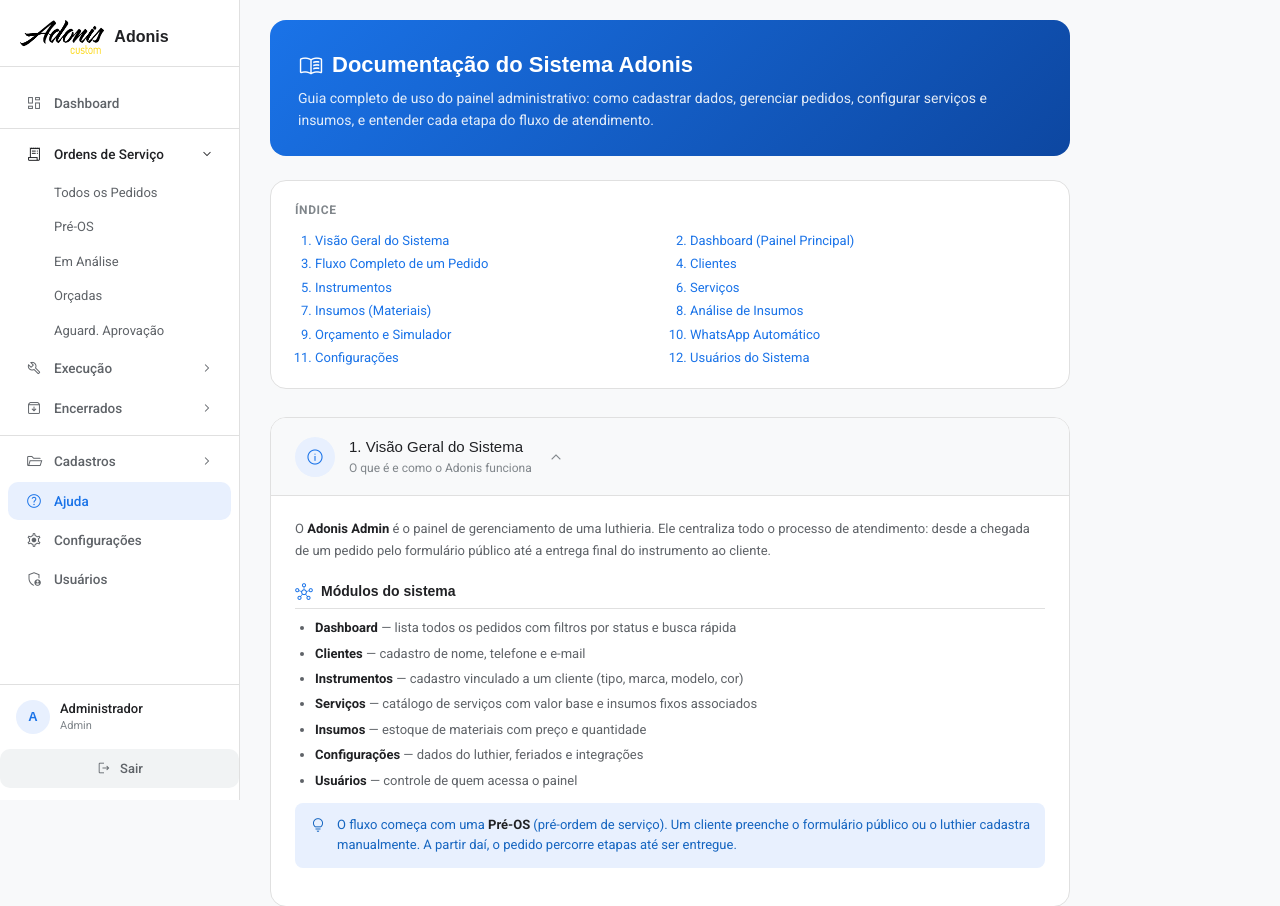
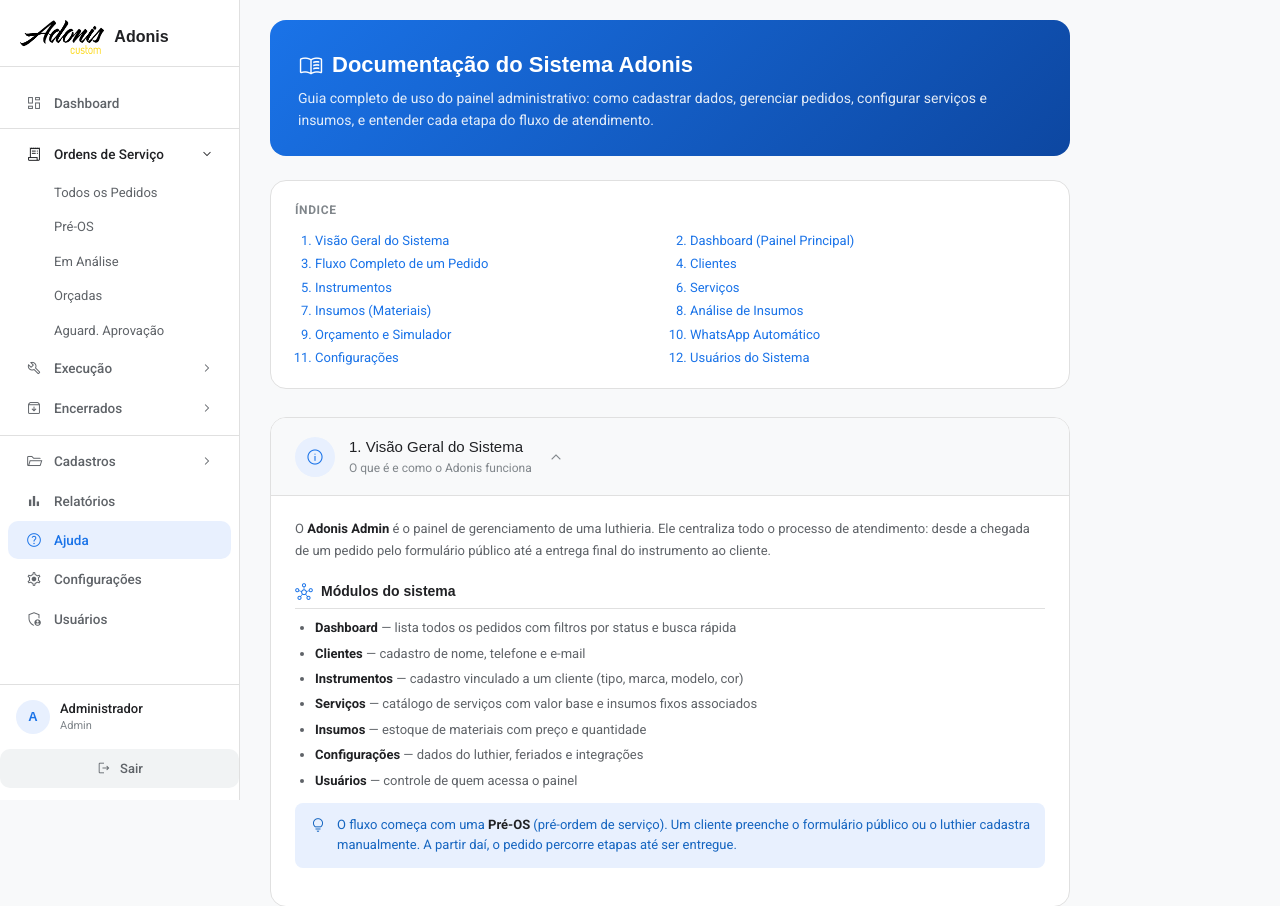
Before and after one commit to luizpimenteldesign/adonis-custom, a PHP site: page /backend/admin/ajuda.php in a window 1280 px wide. Shown: the top 906 px of the page. Run offline with PHP 8.4, Linux system fonts and the light colour scheme; a user stored in the database is signed in; data that the repository does not hold is empty; some web fonts are replaced.

Commit message:
feat: adiciona item Relatórios na sidebar

```diff
--- a/backend/admin/_sidebar_data.php
+++ b/backend/admin/_sidebar_data.php
@@ -1,8 +1,6 @@
 <?php
 /**
  * _sidebar_data.php
- * Carrega os dados necessários para a sidebar (contagens por status).
- * Incluído antes do HTML em cada página do admin.
  */
 if (!isset($conn)) {
     try {
@@ -82,6 +80,13 @@
         ],
     ],
     [
+        'id'    => 'nav-rel',
+        'icon'  => 'bar_chart',
+        'label' => 'Relatórios',
+        'href'  => 'relatorios.php',
+        'tipo'  => 'link',
+    ],
+    [
         'id'    => 'nav-ajuda',
         'icon'  => 'help',
         'label' => 'Ajuda',
@@ -97,7 +102,6 @@
     ],
 ];
 
-// Adiciona item Usuários apenas para admins
 if (($_SESSION['admin_tipo'] ?? '') === 'admin') {
     $sidebar_nav[] = [
         'id'    => 'nav-users',
```
